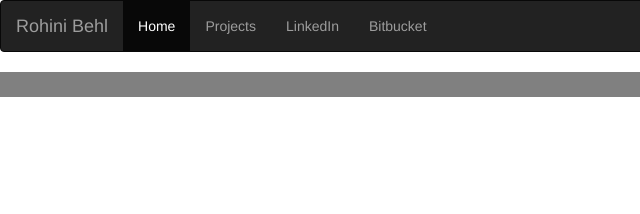
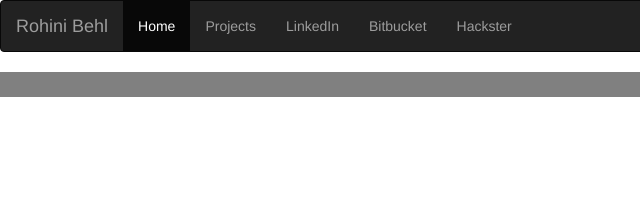
Before and after one commit to rohinibehl/rohinibehl.github.io, a plain HTML site: page index.html in a window 1280 px wide. Shown: the top 214 px of the page, 0-640 px from the left. Drawn offline with nearby package versions, Linux system fonts and the light colour scheme.

Commit message:
Added hackster link

```diff
--- a/index.html
+++ b/index.html
@@ -23,7 +23,7 @@
             <li><a href="./projects.html">Projects</a></li>
             <li><a href="https://www.linkedin.com/in/rohinibehl">LinkedIn</a></li>
             <li><a href="https://bitbucket.org/rb001/">Bitbucket</a></li>
-
+            <li><a href="https://www.hackster.io/rohinibehl">Hackster</a></li>
         </ul>
 
     </div>
```
